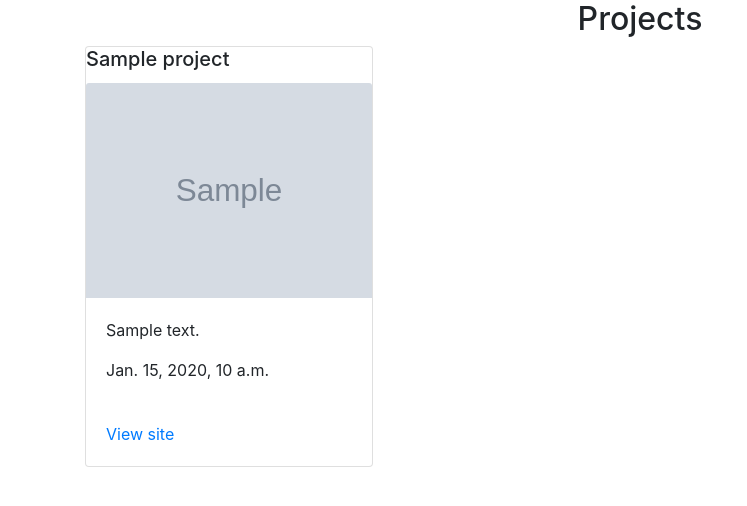
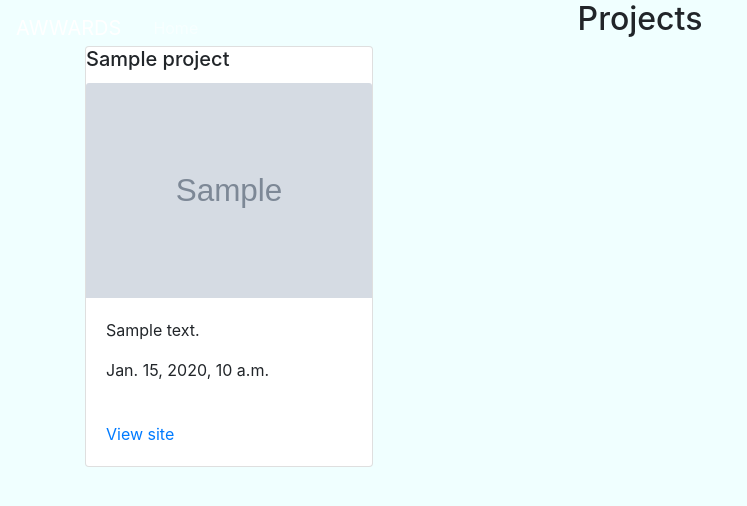
Before and after one commit to Emmanuel-otieno/Awward_clone, a Django app: template awwa/templates/home.html in a window 1280 px wide. Shown: the top 506 px of the page, without its empty margins (0-747 px from the left). Run offline with Django 3.2, Linux system fonts and the light colour scheme; the template is opened without the code that fills it: most values are stand-ins (such as "Sample title", 1, 10 or a date in 2020); grey boxes marked "Sample" are stand-in pictures; some libraries are stand-ins or nearby versions.

Commit message:
update my template

```diff
--- a/awwa/static/css/styles.css
+++ b/awwa/static/css/styles.css
@@ -0,0 +1,3 @@
+body{
+    background-color: azure;
+}
--- a/awwa/templates/aww/base.html
+++ b/awwa/templates/aww/base.html
@@ -10,9 +10,9 @@
     <link rel="stylesheet" href="https://cdn.jsdelivr.net/npm/bootstrap@4.5.3/dist/css/bootstrap.min.css" integrity="sha384-TX8t27EcRE3e/ihU7zmQxVncDAy5uIKz4rEkgIXeMed4M0jlfIDPvg6uqKI2xXr2" crossorigin="anonymous">
     <link rel="stylesheet" type="text/css" href="{%static 'css/styles.css'%}">
      {%if title%}
-    <title>Awward -{{title}}</title>
+    <title>Awwards{{title}}</title>
      {%else%}
-      <title>Awward</title>
+      <title>Awwards</title>
      {% endif %}
 </head>
 <body>
--- a/awwa/templates/aww/navbar.html
+++ b/awwa/templates/aww/navbar.html
@@ -1,7 +1,7 @@
 <header class="site-header">
   <nav class="navbar navbar-expand-md navbar-dark bg-steel fixed-top">
 
-      <a class="navbar-brand mr-4" href="/">AWARDS</a>
+      <a class="navbar-brand mr-4" href="/">AWWARDS</a>
       <button class="navbar-toggler" type="button" data-toggle="collapse" data-target="#navbarToggle" aria-controls="navbarToggle" aria-expanded="false" aria-label="Toggle navigation">
       <span class="navbar-toggler-icon"></span>
       </button>
@@ -23,6 +23,6 @@
           {%endif%}
         </div>
       </div>
-    <!-- </div> -->
+
   </nav>
 </header>
```
